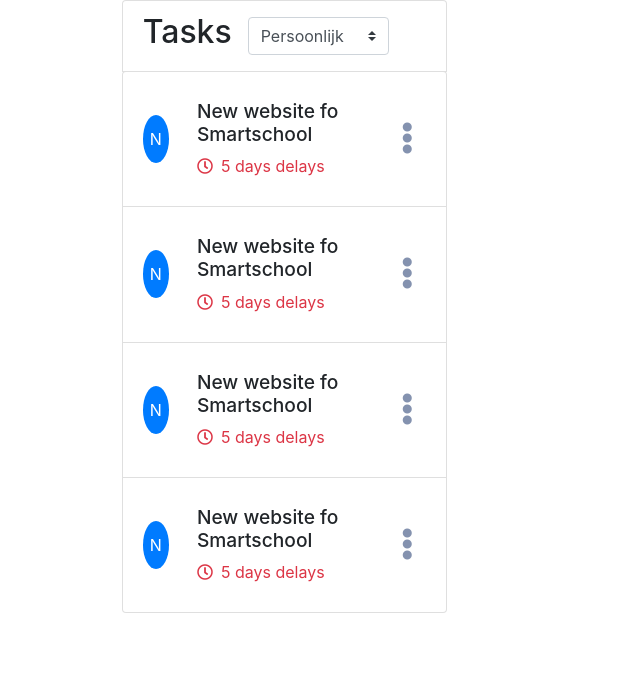
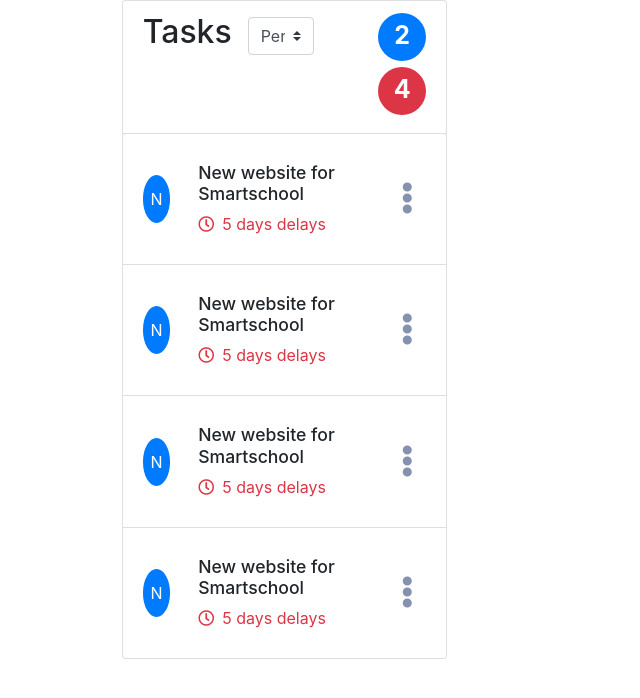
Before and after one commit to emilebaelde/scrum1, a plain HTML site: page index.html in a window 1280 px wide. Shown: the whole page, without its empty margins (0-640 px from the left). Drawn offline with nearby package versions, Linux system fonts and the light colour scheme.

Commit message:
add badges

```diff
--- a/index.html
+++ b/index.html
@@ -27,12 +27,20 @@
                             <header class="row">
                                 <div class="col-12 d-flex">
                                     <h2>Tasks</h2>
-                                    <div class="mt-1 ml-3">
+                                    <div class="mt-1 ml-3 mr-3">
                                         <select id="s1_options" class="py-1 mr-3 custom-select">
                                             <option value="s1_persoonlijk" >Persoonlijk</option>
                                             <option value="s1_shared">Shared</option>
                                             <option value="s1_algemeen">Algemeen</option>
                                         </select>
+                                    </div>
+                                    <div class="ml-5">
+                                        <div class="rounded-circle badge badge-primary position-relative p-4">
+                                            <p class="s1_badge_tekst">2</p>
+                                        </div>
+                                        <div class="badge badge-danger rounded-circle position-relative p-4">
+                                            <p class="s1_badge_tekst">4</p>
+                                        </div>
                                     </div>
                                 </div>
                             </header>
@@ -45,7 +53,7 @@
                                 </div>
 
                                 <div class="s1_task_tekst mt-3 ml-4">
-                                    <h3>New website fo Smartschool</h3>
+                                    <h3>New website for Smartschool</h3>
                                     <p class="text-danger"><i class="far fa-clock mr-2"></i>5 days delays</p>
                                 </div>
                                 <div class="dropdown my-auto ml-5">
@@ -66,7 +74,7 @@
                                 </div>
 
                                 <div class="s1_task_tekst mt-3 ml-4">
-                                    <h3>New website fo Smartschool</h3>
+                                    <h3>New website for Smartschool</h3>
                                     <p class="text-danger"><i class="far fa-clock mr-2"></i>5 days delays</p>
                                 </div>
                                 <div class="dropdown my-auto ml-5">
@@ -87,7 +95,7 @@
                                 </div>
 
                                 <div class="s1_task_tekst mt-3 ml-4">
-                                    <h3>New website fo Smartschool</h3>
+                                    <h3>New website for Smartschool</h3>
                                     <p class="text-danger"><i class="far fa-clock mr-2"></i>5 days delays</p>
                                 </div>
                                 <div class="dropdown my-auto ml-5">
@@ -108,7 +116,7 @@
                                 </div>
 
                                 <div class="s1_task_tekst mt-3 ml-4">
-                                    <h3>New website fo Smartschool</h3>
+                                    <h3>New website for Smartschool</h3>
                                     <p class="text-danger"><i class="far fa-clock mr-2"></i>5 days delays</p>
                                 </div>
                                 <div class="dropdown my-auto ml-5">
@@ -133,7 +141,7 @@
                                 </div>
 
                                 <div class="s1_task_tekst mt-3 ml-4">
-                                    <h3>New website fo Smartschool</h3>
+                                    <h3>New website for Smartschool</h3>
                                     <p class="text-danger"><i class="far fa-clock mr-2"></i>5 days delays</p>
                                 </div>
                                 <div class="dropdown my-auto ml-5">
@@ -154,7 +162,7 @@
                                 </div>
 
                                 <div class="s1_task_tekst mt-3 ml-4">
-                                    <h3>New website fo Smartschool</h3>
+                                    <h3>New website for Smartschool</h3>
                                     <p class="text-danger"><i class="far fa-clock mr-2"></i>5 days delays</p>
                                 </div>
                                 <div class="dropdown my-auto ml-5">
@@ -175,7 +183,7 @@
                                 </div>
 
                                 <div class="s1_task_tekst mt-3 ml-4">
-                                    <h3>New website fo Smartschool</h3>
+                                    <h3>New website for Smartschool</h3>
                                     <p class="text-danger"><i class="far fa-clock mr-2"></i>5 days delays</p>
                                 </div>
                                 <div class="dropdown my-auto ml-5">
@@ -196,7 +204,7 @@
                                 </div>
 
                                 <div class="s1_task_tekst mt-3 ml-4">
-                                    <h3>New website fo Smartschool</h3>
+                                    <h3>New website for Smartschool</h3>
                                     <p class="text-danger"><i class="far fa-clock mr-2"></i>5 days delays</p>
                                 </div>
                                 <div class="dropdown my-auto ml-5">
@@ -219,7 +227,7 @@
                                 </div>
 
                                 <div class="s1_task_tekst mt-3 ml-4">
-                                    <h3>New website fo Smartschool</h3>
+                                    <h3>New website for Smartschool</h3>
                                     <p class="text-danger"><i class="far fa-clock mr-2"></i>5 days delays</p>
                                 </div>
                                 <div class="dropdown my-auto ml-5">
@@ -240,7 +248,7 @@
                                 </div>
 
                                 <div class="s1_task_tekst mt-3 ml-4">
-                                    <h3>New website fo Smartschool</h3>
+                                    <h3>New website for Smartschool</h3>
                                     <p class="text-danger"><i class="far fa-clock mr-2"></i>5 days delays</p>
                                 </div>
                                 <div class="dropdown my-auto ml-5">
@@ -261,7 +269,7 @@
                                 </div>
 
                                 <div class="s1_task_tekst mt-3 ml-4">
-                                    <h3>New website fo Smartschool</h3>
+                                    <h3>New website for Smartschool</h3>
                                     <p class="text-danger"><i class="far fa-clock mr-2"></i>5 days delays</p>
                                 </div>
                                 <div class="dropdown my-auto ml-5">
@@ -282,7 +290,7 @@
                                 </div>
 
                                 <div class="s1_task_tekst mt-3 ml-4">
-                                    <h3>New website fo Smartschool</h3>
+                                    <h3>New website for Smartschool</h3>
                                     <p class="text-danger"><i class="far fa-clock mr-2"></i>5 days delays</p>
                                 </div>
                                 <div class="dropdown my-auto ml-5">
--- a/scss/customstyles.scss
+++ b/scss/customstyles.scss
@@ -31,5 +31,25 @@
   box-shadow: none !important;
 }
 .s1_task_tekst h3{
-  font-size: 1.2rem;
+  font-size: 1.1rem;
 }
+
+
+.s1_badge_tekst{
+  position: absolute;
+  top:45%;
+  left: 50%;
+  transform: translate(-50%,-50%);
+  font-size: 25px;
+}
+//.badge1{
+//  font-size: 30px;
+//  margin-right: 5px;
+//  padding: 12px;
+//
+//}
+//.badge2{
+//  font-size: 30px;
+//  padding: 12px;
+//
+//}
```
Also changed, not shown: css/bootstrap.css, css/bootstrap.min.css, css/customstyles.css (added).
